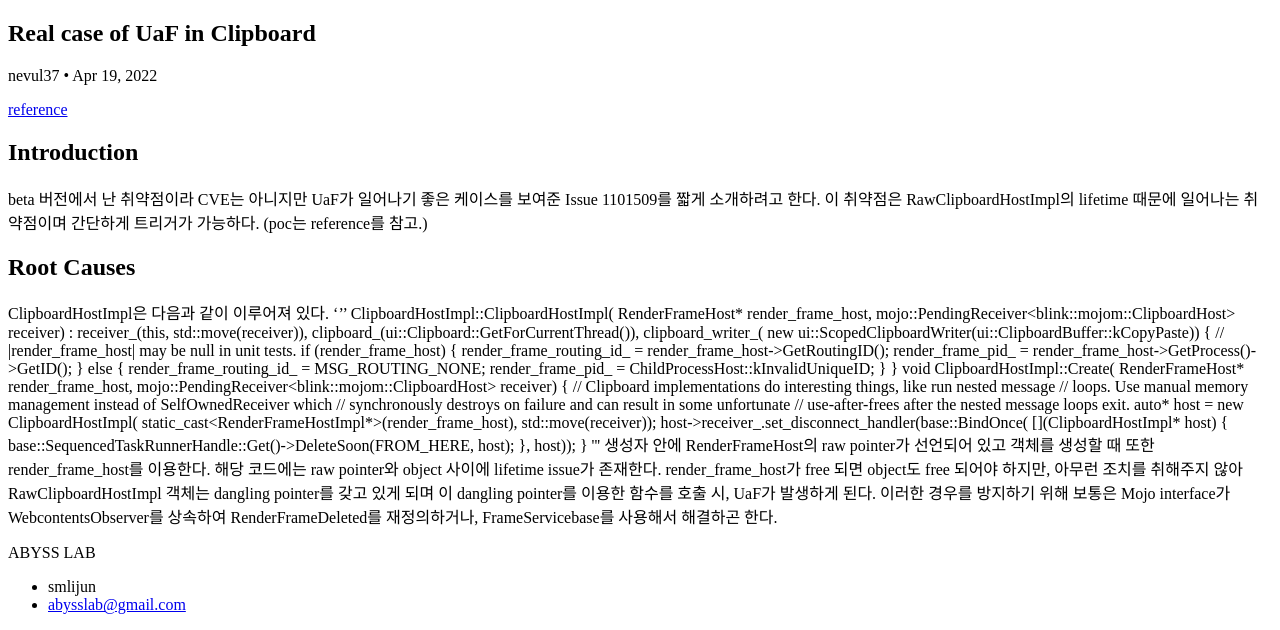
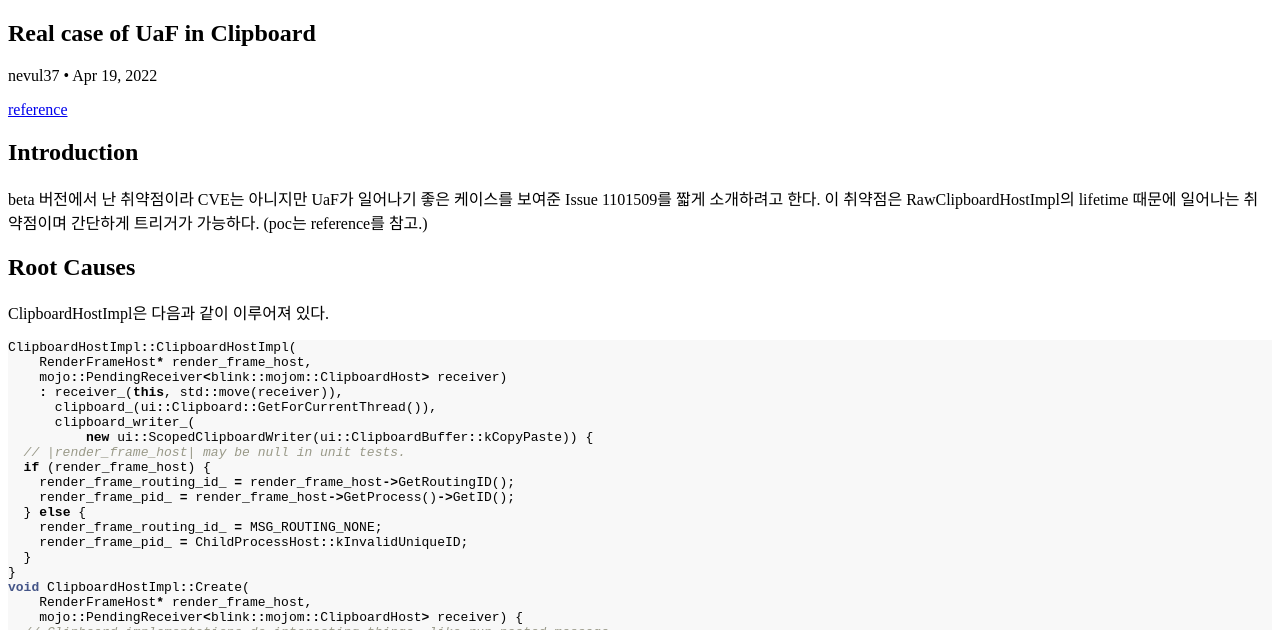
Before and after one commit to abysslab/abysslab.github.io, a Jekyll site: the page built from _posts/2022-04-19-Clipboard-UaF.md, in a window 1280 px wide, cut to the strip 208-838 px from the top of the page. Built offline with Jekyll 4.4.1, drawn with Linux system fonts in a browser that asks for light colours; some of the changed text lies outside the part shown.

Commit message:
Update 2022-04-19-Clipboard-UaF.md

````diff
--- a/_posts/2022-04-19-Clipboard-UaF.md
+++ b/_posts/2022-04-19-Clipboard-UaF.md
@@ -14,7 +14,7 @@ beta 버전에서 난 취약점이라 CVE는 아니지만 UaF가 일어나기
 Root Causes
 ---
 ClipboardHostImpl은 다음과 같이 이루어져 있다.
-'''
+```c++
 ClipboardHostImpl::ClipboardHostImpl(
     RenderFrameHost* render_frame_host,
     mojo::PendingReceiver<blink::mojom::ClipboardHost> receiver)
@@ -47,6 +47,6 @@ void ClipboardHostImpl::Create(
       },
       host));
 }
-'''
+```
 생성자 안에 RenderFrameHost의 raw pointer가 선언되어 있고 객체를 생성할 때 또한 render_frame_host를 이용한다. 해당 코드에는 raw pointer와 object 사이에 lifetime issue가 존재한다. render_frame_host가 free 되면 object도 free 되어야 하지만, 아무런 조치를 취해주지 않아 RawClipboardHostImpl 객체는 dangling pointer를 갖고 있게 되며 이 dangling pointer를 이용한 함수를 호출 시, UaF가 발생하게 된다.
 이러한 경우를 방지하기 위해 보통은 Mojo interface가 WebcontentsObserver를 상속하여 RenderFrameDeleted를 재정의하거나, FrameServicebase를 사용해서 해결하곤 한다.
````
